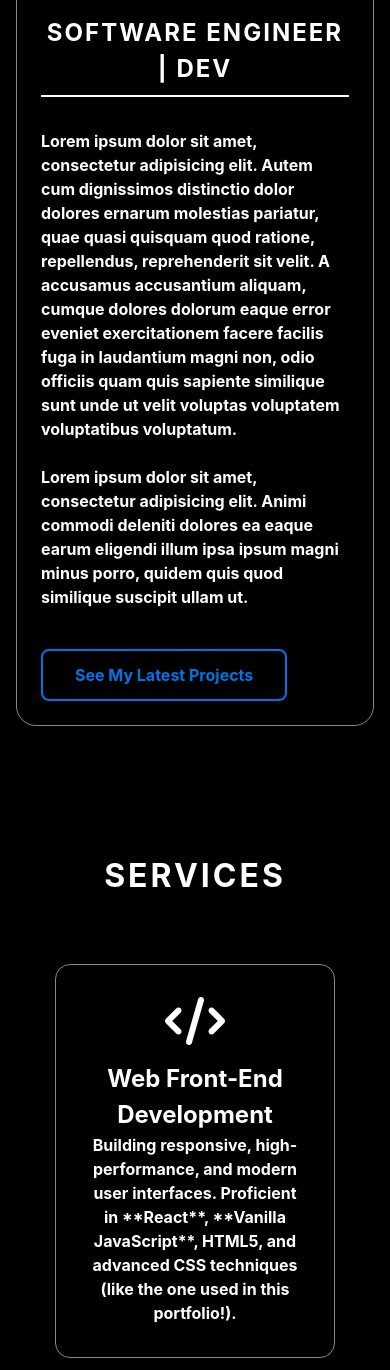
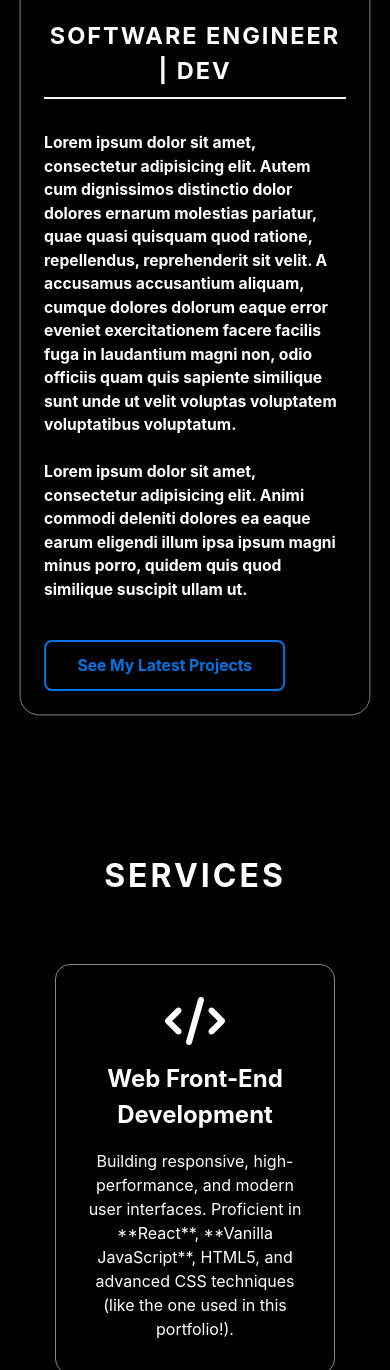
Before and after one commit to dadithya01/portfolio, a plain HTML site: page index.html in a window 390 px wide. Shown: the part 1333-2703 px from the top of the page. Drawn offline with Linux system fonts and the light colour scheme; a web font is replaced by a local one.

Commit message:
update project image and enhance about section styles for better responsiveness

```diff
--- a/Styles/styles.css
+++ b/Styles/styles.css
@@ -417,6 +417,7 @@ nav > a:hover{
 
 .service-card > p {
     color: var(--text-color);
+    margin-top: 1rem;
 }
 
 /* --- Projects Section Styles --- */
@@ -615,14 +616,14 @@ nav > a:hover{
 
     .about-card {
         padding: 1.5rem;
-        transform: scale(1);
+        transform: scale(0.98);
         box-shadow: 0 0 0;
         background-color: transparent;
     }
 
     .about-card:hover {
         transform: scale(1);
-        box-shadow: 0 0 0;
+        box-shadow: 0 0 50px var(--secondary-color);
         cursor: default;
         background-color: black;
     }
@@ -663,18 +664,5 @@ nav > a:hover{
     }
 
 /*Service Section Adjustments*/
-    .service-card {
-        transform: scale(1);
-        background-color: transparent;
-    }
-    .service-card:hover {
-        transform: scale(1);
-        box-shadow: 0 0 0;
-        background-color: black;
-    }
 
-    .service-card > p{
-        font-weight: bold;
-        line-height: 1.5;
-    }
 }
--- a/index.html
+++ b/index.html
@@ -135,7 +135,7 @@
         </div>
 
         <div class="project-card">
-            <img src="Assets/Images/" alt="PowerHouse Gym Management System(Layered)" loading="lazy">
+            <img src="Assets/Images/powerhouse_mvc.png" alt="PowerHouse Gym Management System(Layered)" loading="lazy">
             <div class="project-info">
                 <h4>Powerhouse Management System (Layered)</h4>
                 <p>A system for managing a fitness center's operations. Developed using **JavaFX** and strictly following the **Layered Architecture** for superior modularity and scalability with a **MySQL** database.</p>
```
